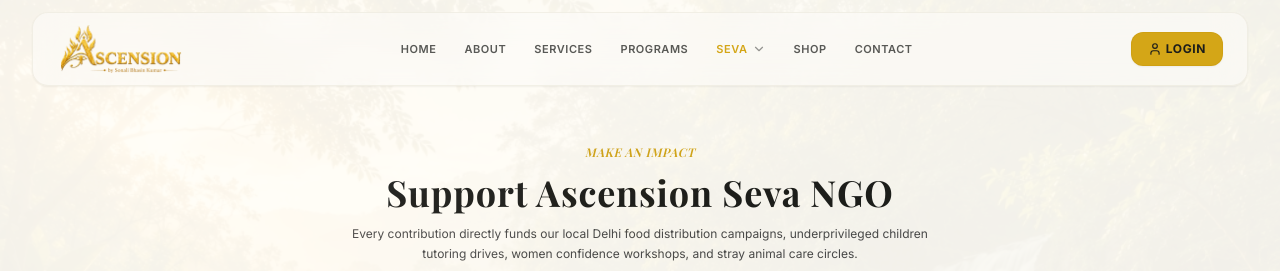
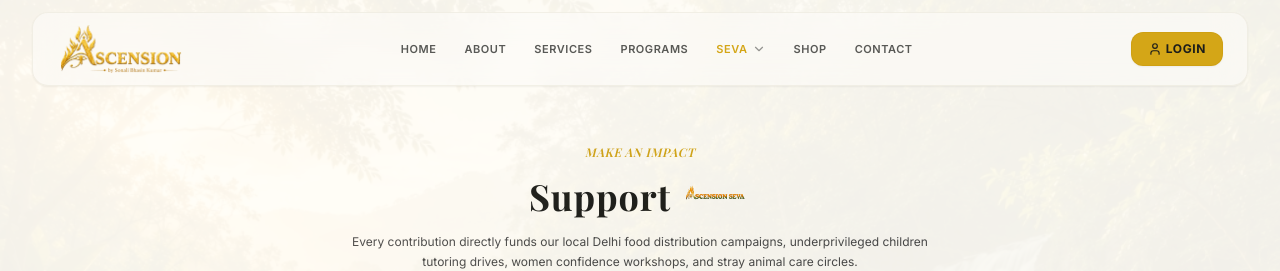
Before and after one commit to priyaverma0604/ASCENSION, a React (Vite) app in the folder frontend/: page /donate in a window 1280 px wide. Shown: the top 271 px of the page. Built offline with nearby package versions, Linux system fonts and the light colour scheme; no server answers; a web font is replaced by a local one.

Commit message:
feat: replace Ascension Seva headlines with transparent logo image

```diff
--- a/frontend/src/pages/Donation.jsx
+++ b/frontend/src/pages/Donation.jsx
@@ -1,6 +1,7 @@
 import React, { useState } from 'react';
 import { Copy, Heart, CheckCircle, Smartphone, HelpCircle, ArrowRight, DollarSign, Compass } from 'lucide-react';
 import axios from 'axios';
+import sevaLogo from '../assets/seva_logo.png';
 
 const loadRazorpayScript = () => {
   return new Promise((resolve) => {
@@ -178,8 +179,9 @@
         {/* Title */}
         <div className="text-center flex flex-col gap-3">
           <span className="font-serif italic text-xs text-sage tracking-wider uppercase font-semibold">Make an Impact</span>
-          <h1 className="font-serif text-3xl md:text-4xl font-bold tracking-wide text-charcoal-dark leading-tight">
-            Support Ascension Seva NGO
+          <h1 className="font-serif text-3xl md:text-4xl font-bold tracking-wide text-charcoal-dark leading-tight flex justify-center items-center gap-2 flex-wrap">
+            <span>Support</span>
+            <img src={sevaLogo} alt="Ascension Seva" className="h-10 md:h-12 w-auto object-contain inline-block" />
           </h1>
           <p className="max-w-xl mx-auto text-xs text-charcoal-light leading-relaxed">
             Every contribution directly funds our local Delhi food distribution campaigns, underprivileged children tutoring drives, women confidence workshops, and stray animal care circles.
--- a/frontend/src/pages/Home.jsx
+++ b/frontend/src/pages/Home.jsx
@@ -12,6 +12,7 @@
 import waterfallBg from '../assets/waterfall_bg.jpg';
 import founderImg from '../assets/founder.jpg';
 import foodSeva from '../assets/food_seva.png';
+import sevaLogo from '../assets/seva_logo.png';
 
 const getImageUrl = (path) => {
   if (!path) return '';
@@ -624,7 +625,7 @@
 
           <div className="flex flex-col gap-6 text-left">
             <span className="font-serif italic text-xs text-gold-dark tracking-wider uppercase font-semibold">Healing Humanity</span>
-            <h2 className="font-serif text-3xl md:text-4xl font-bold text-charcoal-dark">Ascension Seva NGO</h2>
+            <img src={sevaLogo} alt="Ascension Seva" className="h-10 md:h-12 w-auto object-contain text-left" />
             <div className="w-12 h-[1px] bg-gold-dark/40"></div>
             <p className="text-xs text-charcoal-light leading-relaxed font-sans">
               We believe true spirituality extends beyond personal healing—it is reflected in selfless service (Seva) to humanity. Founded by Sonali Bhasin Kumar, our NGO initiatives support underprivileged families, feed local communities, mentor school children, and foster animal compassion.
--- a/frontend/src/pages/NGO.jsx
+++ b/frontend/src/pages/NGO.jsx
@@ -3,6 +3,7 @@
 import { AuthContext } from '../context/AuthContext';
 import axios from 'axios';
 import founderImg from '../assets/founder.jpg';
+import sevaLogo from '../assets/seva_logo.png';
 
 const NGO = () => {
   const { user } = useContext(AuthContext);
@@ -97,8 +98,8 @@
         {/* Title */}
         <div className="text-center flex flex-col gap-3">
           <span className="font-serif italic text-xs text-sage tracking-wider uppercase font-semibold">Selfless Service</span>
-          <h1 className="font-serif text-3xl md:text-4xl font-bold tracking-wide text-charcoal-dark leading-tight">
-            Ascension Seva NGO
+          <h1 className="font-serif text-3xl md:text-4xl font-bold tracking-wide text-charcoal-dark leading-tight flex justify-center">
+            <img src={sevaLogo} alt="Ascension Seva" className="h-12 md:h-14 w-auto object-contain" />
           </h1>
           <p className="max-w-xl mx-auto text-xs text-charcoal-light leading-relaxed">
             At Ascension, we believe that true spirituality is reflected in service to humanity. Through Seva, we create ripples of healing and compassion across Delhi's underprivileged communities.
```
Also changed, not shown: frontend/src/assets/seva_logo.png (added), 1 other file (tests, documents, lock files or other folders).
